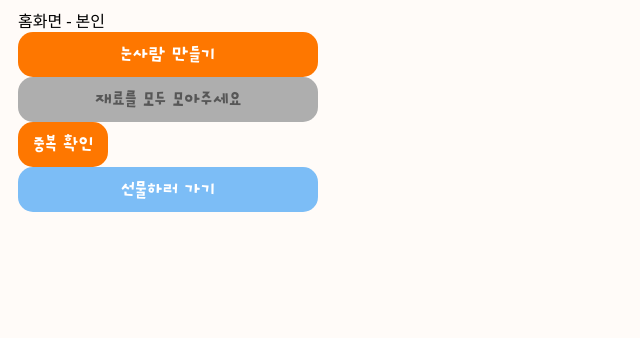
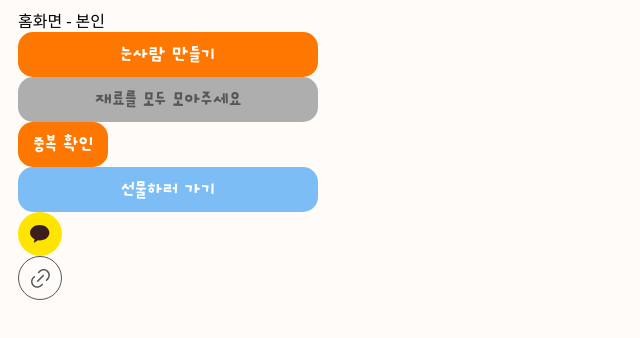
Before and after one commit to Ureca3rd-FE/moong-FE, a React (Vite) app: page / in a window 1280 px wide. Shown: the top 338 px of the page, without its empty margins (0-640 px from the left). Built offline with nearby package versions, Linux system fonts and the light colour scheme.

Commit message:
[feat] 공유 버튼 UI 구현

```diff
--- a/src/components/ComponentExample.tsx
+++ b/src/components/ComponentExample.tsx
@@ -1,4 +1,5 @@
 import Button from './common/Button';
+import ShareButton from './home/ShareButton';
 
 const ComponentExample = () => {
   return (
@@ -8,6 +9,9 @@ const ComponentExample = () => {
       <Button type="disabled">재료를 모두 모아주세요</Button>
       <Button type="small">중복 확인</Button>
       <Button type="blue">선물하러 가기</Button>
+
+      <ShareButton type="kakao" />
+      <ShareButton type="link" />
     </>
   );
 };
--- /dev/null
+++ b/src/components/home/ShareButton.tsx
@@ -0,0 +1,21 @@
+import Kakao from '../../assets/images/kakao.svg?react';
+import Link from '../../assets/images/link.svg?react';
+
+const ShareButton = ({ type }: { type: 'kakao' | 'link' }) => {
+  return (
+    <>
+      {type === 'link' && (
+        <button className="link-share-button">
+          <Link />
+        </button>
+      )}
+      {type === 'kakao' && (
+        <button className="kakao-share-button">
+          <Kakao />
+        </button>
+      )}
+    </>
+  );
+};
+
+export default ShareButton;
--- /dev/null
+++ b/src/style/components/home/share-button.scss
@@ -0,0 +1,23 @@
+@use '../../global/align.scss';
+@use '../../global/color.scss' as *;
+
+%default-share-button {
+  width: 44px;
+  height: 44px;
+  border-radius: 50%;
+  outline: none;
+  border: none;
+  @extend %align-row-center;
+}
+
+.link-share-button {
+  @extend %default-share-button;
+  background-color: transparent;
+  border: 1px solid $color-gray-800;
+  box-sizing: border-box;
+}
+
+.kakao-share-button {
+  @extend %default-share-button;
+  background-color: $color-kakao;
+}
--- a/src/style/global/color.scss
+++ b/src/style/global/color.scss
@@ -27,3 +27,5 @@ $color-theme-gold: #ffc845;
 $color-theme-green: #2e7d32;
 $color-theme-gray-600: $color-gray-600;
 $color-theme-navy: #2f4f9f;
+
+$color-kakao: #fee500;
--- a/src/style/main.scss
+++ b/src/style/main.scss
@@ -7,6 +7,8 @@
 
 @use './components/guide/textbubble.scss';
 @use './components/guide/guide.scss';
+
+@use './components/home/share-button.scss';
 
 html {
   background-color: #fffbf8;
```
Also changed, not shown: src/assets/images/kakao.svg (added), src/assets/images/link.svg (added).
